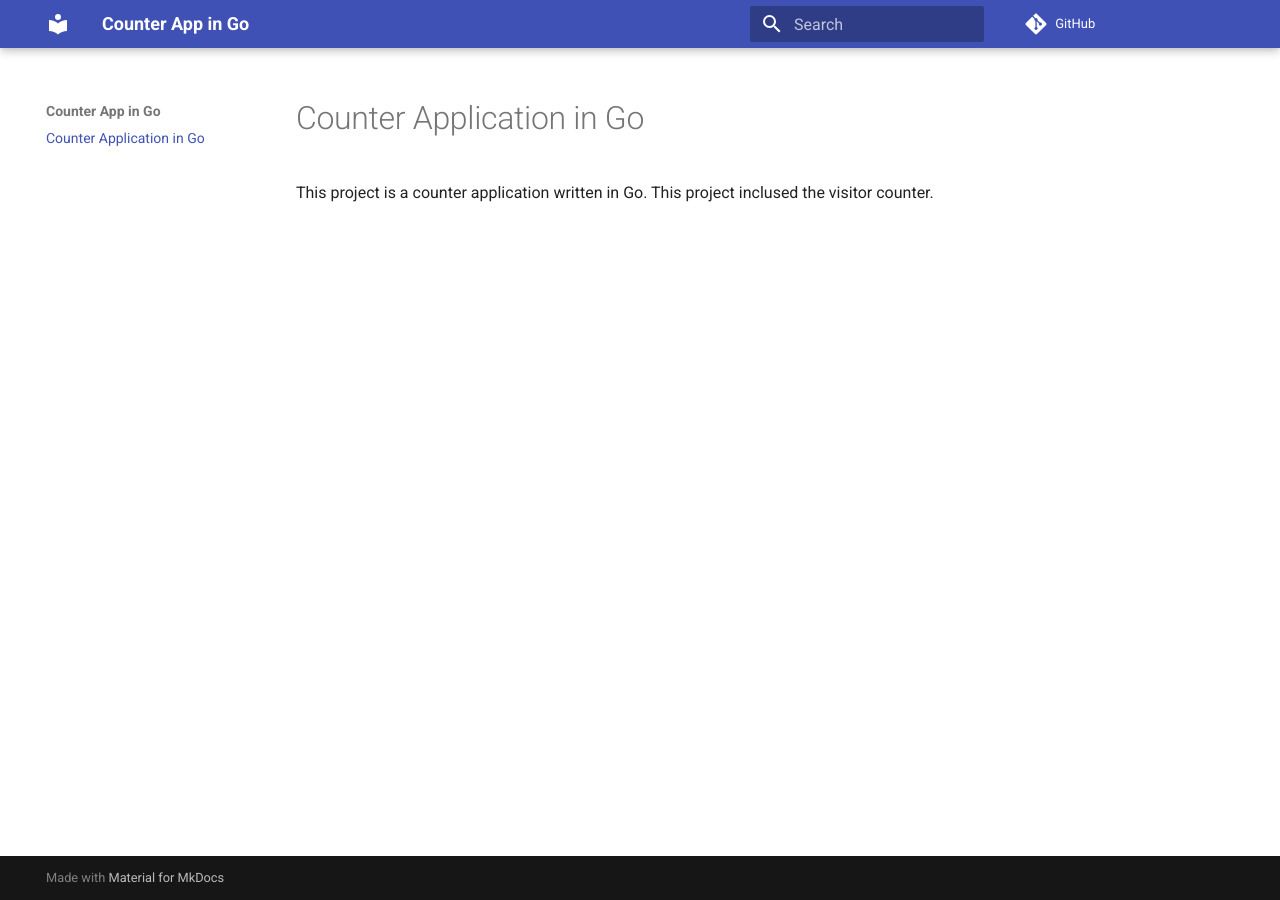
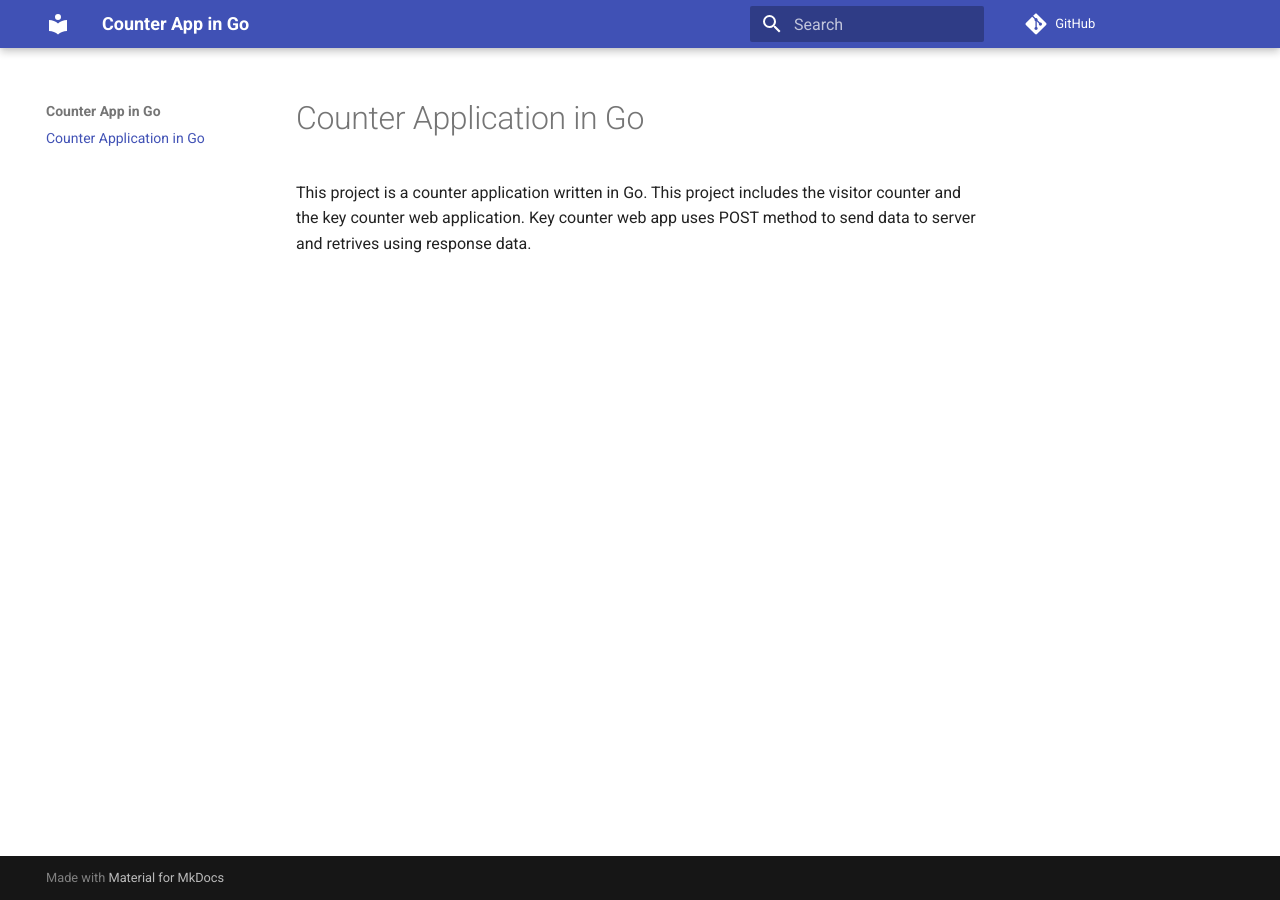
Before and after one commit to lulunac27a/counter-app-go, an MkDocs documentation site: the page built from docs/index.md, in a window 1280 px wide. Built offline with MkDocs 1.6.1 and Material for MkDocs 9.7.7, drawn with Linux system fonts in a browser that asks for light colours; comment, search, counter and statistics services are not loaded.

Commit message:
Add project in README.md

```diff
--- a/docs/index.md
+++ b/docs/index.md
@@ -1,3 +1,3 @@
 # Counter Application in Go
 
-This project is a counter application written in Go. This project inclused the visitor counter.
+This project is a counter application written in Go. This project includes the visitor counter and the key counter web application. Key counter web app uses POST method to send data to server and retrives using response data.
```
Also changed, not shown: README.md (+1 -1 lines).
